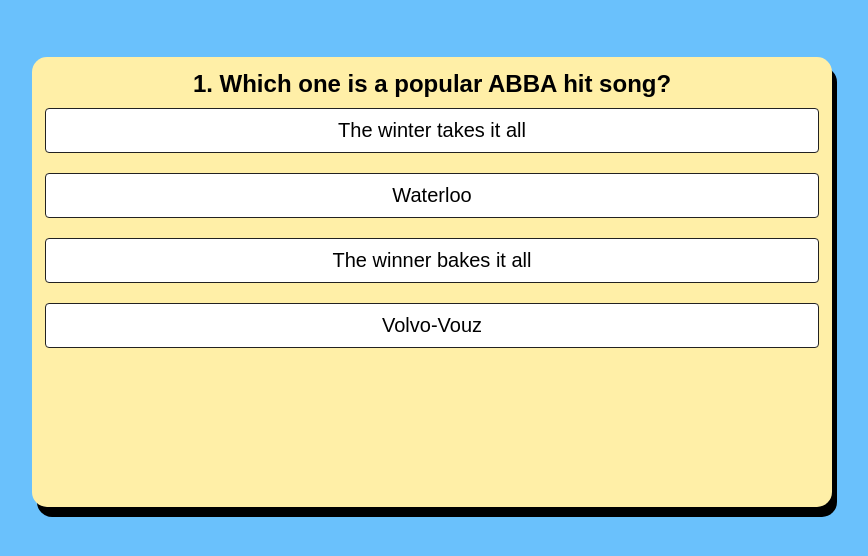
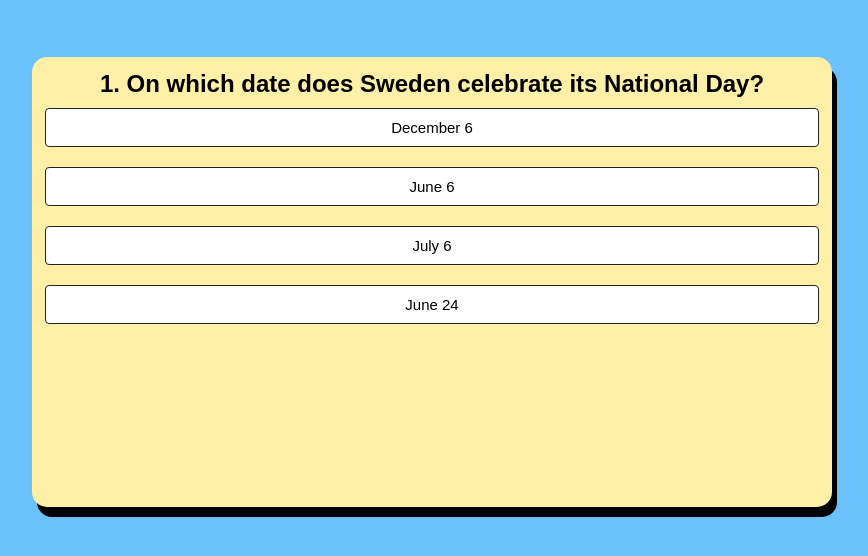
Before and after one commit to jlindeloef/about-sweden-quiz, a plain HTML site: page index.html in a window 1280 px wide. Both pictures are taken after a click on the button "Start". Shown: the part 200-756 px from the top of the page, without its empty margins (208-1076 px from the left). Drawn offline with Linux system fonts and the light colour scheme.

Commit message:
Adding some new questions to the game.

```diff
--- a/assets/css/style.css
+++ b/assets/css/style.css
@@ -35,7 +35,7 @@ header {
     background-color: #ffefa7;
     box-sizing: border-box;
     width: 85%;
-    height: 65vh;
+    height: 70vh;
     max-height: 450px;
     max-width: 800px;
     margin-left: auto;
@@ -60,7 +60,7 @@ h3 {
     background: white;
     color: black;
     font-weight: 500;
-    font-size: 20px;
+    font-size: 15px;
     width: 100%;
     border: 1px solid #222;
     padding: 10px;
--- a/assets/js/script.js
+++ b/assets/js/script.js
@@ -2,10 +2,10 @@ const questions = [
     {
         question: "Which is the capital of Sweden?",
         answers: [
-            { text: 'Stockholm', correct: true },
-            { text: 'Gotenburg', correct: false },
-            { text: 'Copenhagen', correct: false },
-            { text: 'Milano', correct: false },
+            { text: "Stockholm", correct: true },
+            { text: "Gotenburg", correct: false },
+            { text: "Copenhagen", correct: false },
+            { text: "Milano", correct: false },
         ]
     },
     {
@@ -32,7 +32,7 @@ const questions = [
             { text: "Sports", correct: false },
             { text: "Handicrafts", correct: false },
             { text: "Having a coffee and maybe some pastry", correct: true },
-            { text: "Go on cacation", correct: false }
+            { text: "Go on vacation", correct: false }
         ]
     },
     {
@@ -41,7 +41,7 @@ const questions = [
             { text: "A foodchain", correct: false },
             { text: "Swedish national dish", correct: false },
             { text: "A popular pizza in Sweden", correct: false },
-            { text: "Sweden’s highest mountain", correct: true }
+            { text: "Swedens highest mountain", correct: true }
         ]
     },
     {
@@ -53,6 +53,142 @@ const questions = [
             { text: "Volvo-Vouz", correct: false }
         ]
     },
+    {
+        question: "What is the name of the bridge between Sweden and Denmark?",
+        answers: [
+            { text: "Ölandsbron", correct: false },
+            { text: "Malmöbron", correct: false },
+            { text: "Öresundsbron", correct: true },
+            { text: "Seabridge", correct: false }
+        ]
+    },
+    {
+        question: "What is the Swedish world-famous furniture making company called?",
+        answers: [
+            { text: "IKEA", correct: true },
+            { text: "Nike", correct: false },
+            { text: "IKAE", correct: false },
+            { text: "AKEA", correct: false }
+        ]
+    },
+    {
+        question: " Who was the Swede who was the Secretary General of the United Nations from 1953 to 1961?",
+        answers: [
+            { text: "Olof Palme", correct: false },
+            { text: "Dag Hammarskjöld", correct: true },
+            { text: "Ingvar Kamprad", correct: false },
+            { text: "Tage Erlander", correct: false }
+        ]
+    },
+    {
+        question: "Who was the prime minister who was assassinated in 1986?",
+        answers: [
+            { text: "Olof Palme", correct: true },
+            { text: "Dag Hammarskjöld", correct: false },
+            { text: "Ingvar Kamprad", correct: false },
+            { text: "Tage Erlander", correct: false }
+        ]
+    },
+    {
+        question: "What is the name of the gulf that separates a great part of Sweden from Finland?",
+        answers: [
+            { text: "The mexican gulf", correct: false },
+            { text: "The finish gulf", correct: false },
+            { text: "Gulf of Bothnia", correct: true },
+            { text: "Botniska sjön", correct: false }
+        ]
+    },
+    {
+        question: "Swedish is an official language in which other country besides Sweden?",
+        answers: [
+            { text: "Finland", correct: true },
+            { text: "Norway", correct: false },
+            { text: "Denmark", correct: false },
+            { text: "Switzerland", correct: false }
+        ]
+    },
+    {
+        question: "What is the name of the biggest lake in Sweden?",
+        answers: [
+            { text: "Vänern", correct: true},
+            { text: "Mälaren", correct: false},
+            { text: "Vättern", correct: false},
+            { text: "Ringsjön", correct: false}
+        ]
+    },
+    {
+        question: "What is the name of the famous fotballplayer whos was born in Malmö",
+        answers: [
+            { text: "Henrik Larsson", correct: false},
+            { text: "Zlatan Ibrahimović", correct: true},
+            { text: "Eric Zaade", correct: false},
+            { text: "Björn Borg", correct: false}
+        ]
+    },
+    {
+        question: "Which Nordic countries have land borders with Sweden?",
+        answers: [
+            { text: "Norway and Finland", correct: true},
+            { text: "Iceland, Norway and Finland", correct: false},
+            { text: "Germany, Denmark and Finland", correct: false},
+            { text: "Austria, Denmark and Norway", correct: false}
+        ]
+    },
+    {
+        question: "Which dramatist is considered Sweden's greatest literary figure?",
+        answers: [
+            { text: "Ibsen", correct: false},
+            { text: "Chekhov", correct: false},
+            { text: "Shakespeare", correct: false},
+            { text: "Strindberg", correct: true}
+        ]
+    },
+    {
+        question: "Who is the current Prime Minister of Sweden who was elected in 2022?",
+        answers: [
+            { text: "Magdalena Andersson", correct: false},
+            { text: "Annie Lööf", correct: false},
+            { text: "Ulf Kristersson", correct: true},
+            { text: " August Strindberg", correct: false}
+        ]
+    },
+    {
+        question: "On which date does Sweden celebrate its National Day?",
+        answers: [
+            { text: "December 6", correct: false},
+            { text: "June 6", correct: true},
+            { text: "July 6", correct: false},
+            { text: "June 24", correct: false}
+        ]
+    },
+    {
+        question: "Sweden ruled over the land of Finland until which year?",
+        answers: [
+            { text: "1809", correct: true},
+            { text: "1666", correct: false},
+            { text: "1918", correct: false},
+            { text: "1989", correct: false}
+        ]
+    },
+    {
+        question: "In which year did Sweden join the European Union?",
+        answers: [
+            { text: "1993", correct: false},
+            { text: "2001", correct: false},
+            { text: "1995", correct: true},
+            { text: "2003", correct: false}
+        ]
+    },
+    {
+        question: "Sweden has never been involved in a war since...?",
+        answers: [
+            { text: "1814", correct: true},
+            { text: "1666", correct: false},
+            { text: "1914", correct: false},
+            { text: "1939", correct: false}
+        ]
+    },
+
 ];
 
 const questionElement = document.getElementById('question');
```
